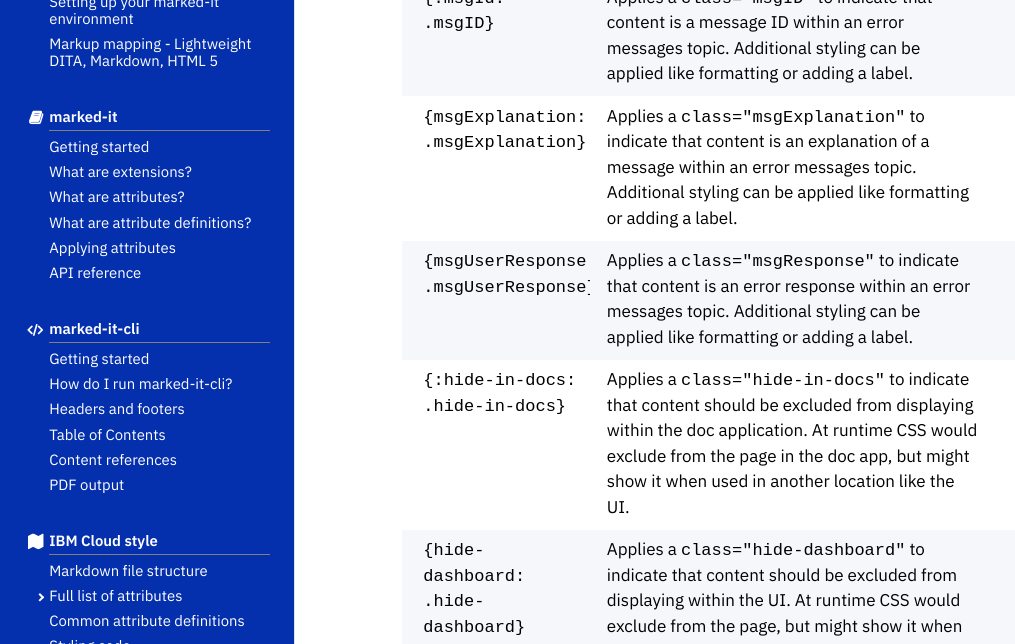
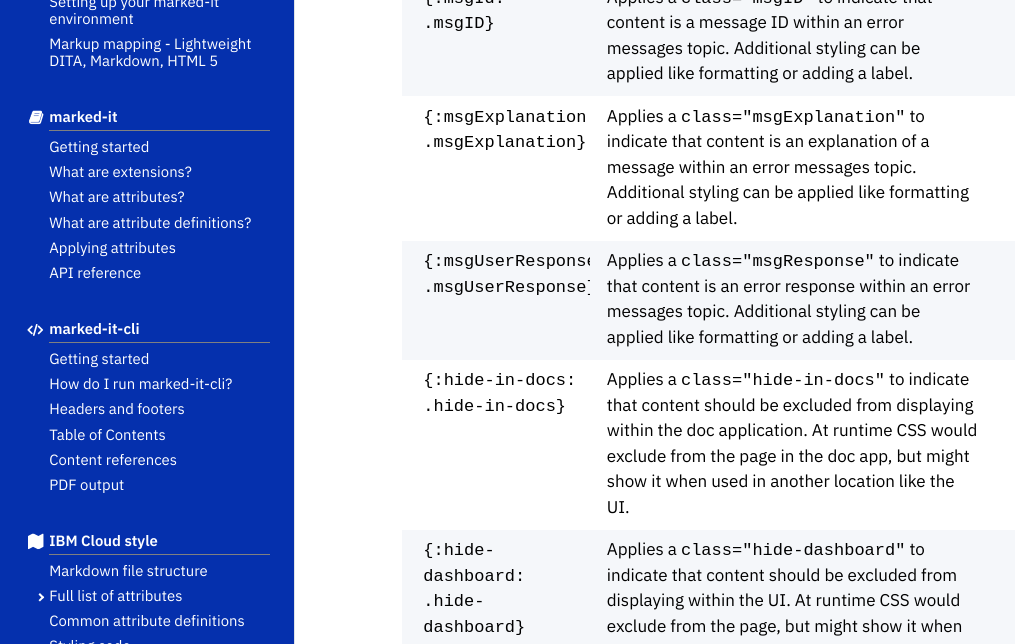
Before and after one commit to IBM/marked-it, a Jekyll site: the page built from docs/_content/mdSyntaxExtensions/attribute-list.md, in a window 1280 px wide and 900 px high, scrolled down 2913 px. Shown: the part 158-802 px from the top of the window, without its empty margins (0-1015 px from the left). Built offline with Jekyll 4.4.1, drawn with Linux system fonts in a browser that asks for light colours; some web fonts are replaced; some of the changed lines change nothing that is shown; some of the changed text lies outside the part shown.

Commit message:
Fix attribute definition examples

```diff
--- a/docs/_content/mdSyntaxExtensions/attribute-list.md
+++ b/docs/_content/mdSyntaxExtensions/attribute-list.md
@@ -22,7 +22,7 @@
 | `{:java: data-hd-programlang="java"}` | Applies a `class="ph" data-hd-programlang="java"` to indicate that content is for the java programming language.  |
 | `{:ruby: data-hd-programlang="ruby"}` | Applies a `class="ph" data-hd-programlang="java"` to indicate that content is for the ruby programming language.  |
 | `{:c#: data-hd-programlang="c#"}` | Applies a `class="ph" data-hd-programlang="c#"` to indicate that content is for the c# programming language.  |
-| `{:objectc data-hd-programlang="objectc"}` | Applies a `class="ph" data-hd-programlang="objectc"` to indicate that content is for the objective c programming language.  |
+| `{:objectc: data-hd-programlang="objectc"}` | Applies a `class="ph" data-hd-programlang="objectc"` to indicate that content is for the objective c programming language.  |
 | `{:python: data-hd-programlang="python"}` | Applies a `class="ph" data-hd-programlang="python"` to indicate that content is for the python programming language.  |
 | `{:javascript: data-hd-programlang="javascript"}` | Applies a `class="ph" data-hd-programlang="javascript"` to indicate that content is for the node programming language.  |
 | `{:php: data-hd-programlang="php"}` | Applies a `class="ph" data-hd-programlang="php"` to indicate that content is for the php programming language.  |
@@ -34,7 +34,7 @@
 | `{:tsCauses: .tsCauses}` |  Applies a `<p class="tsCauses">` to indicate that content is a cause within a troubleshooting topic. Additional styling can be applied like formatting or adding a label. |
 | `{:tsResolve: .tsResolve}` | Applies a `<p class="tsResolve">` to indicate that content is a resolution within a troubleshooting topic. Additional styling can be applied like formatting or adding a label.  |
 | `{:msgId: .msgID}` |  Applies a `class="msgID"` to indicate that content is a message ID within an error messages topic. Additional styling can be applied like formatting or adding a label.  |
-| `{msgExplanation: .msgExplanation}` |  Applies a `class="msgExplanation"` to indicate that content is an explanation of a message within an error messages topic. Additional styling can be applied like formatting or adding a label.  |
-| `{msgUserResponse: .msgUserResponse}` |  Applies a `class="msgResponse"` to indicate that content is an error response within an error messages topic. Additional styling can be applied like formatting or adding a label. |
+| `{:msgExplanation: .msgExplanation}` |  Applies a `class="msgExplanation"` to indicate that content is an explanation of a message within an error messages topic. Additional styling can be applied like formatting or adding a label.  |
+| `{:msgUserResponse: .msgUserResponse}` |  Applies a `class="msgResponse"` to indicate that content is an error response within an error messages topic. Additional styling can be applied like formatting or adding a label. |
 | `{:hide-in-docs: .hide-in-docs}` | Applies a `class="hide-in-docs"` to indicate that content should be excluded from displaying within the doc application. At runtime CSS would exclude from the page in the doc app, but might show it when used in another location like the UI.  |
-| `{hide-dashboard: .hide-dashboard}` | Applies a `class="hide-dashboard"` to indicate that content should be excluded from displaying within the UI. At runtime CSS would exclude from the page, but might show it when used in another location like the doc application.  |
+| `{:hide-dashboard: .hide-dashboard}` | Applies a `class="hide-dashboard"` to indicate that content should be excluded from displaying within the UI. At runtime CSS would exclude from the page, but might show it when used in another location like the doc application.  |
```
